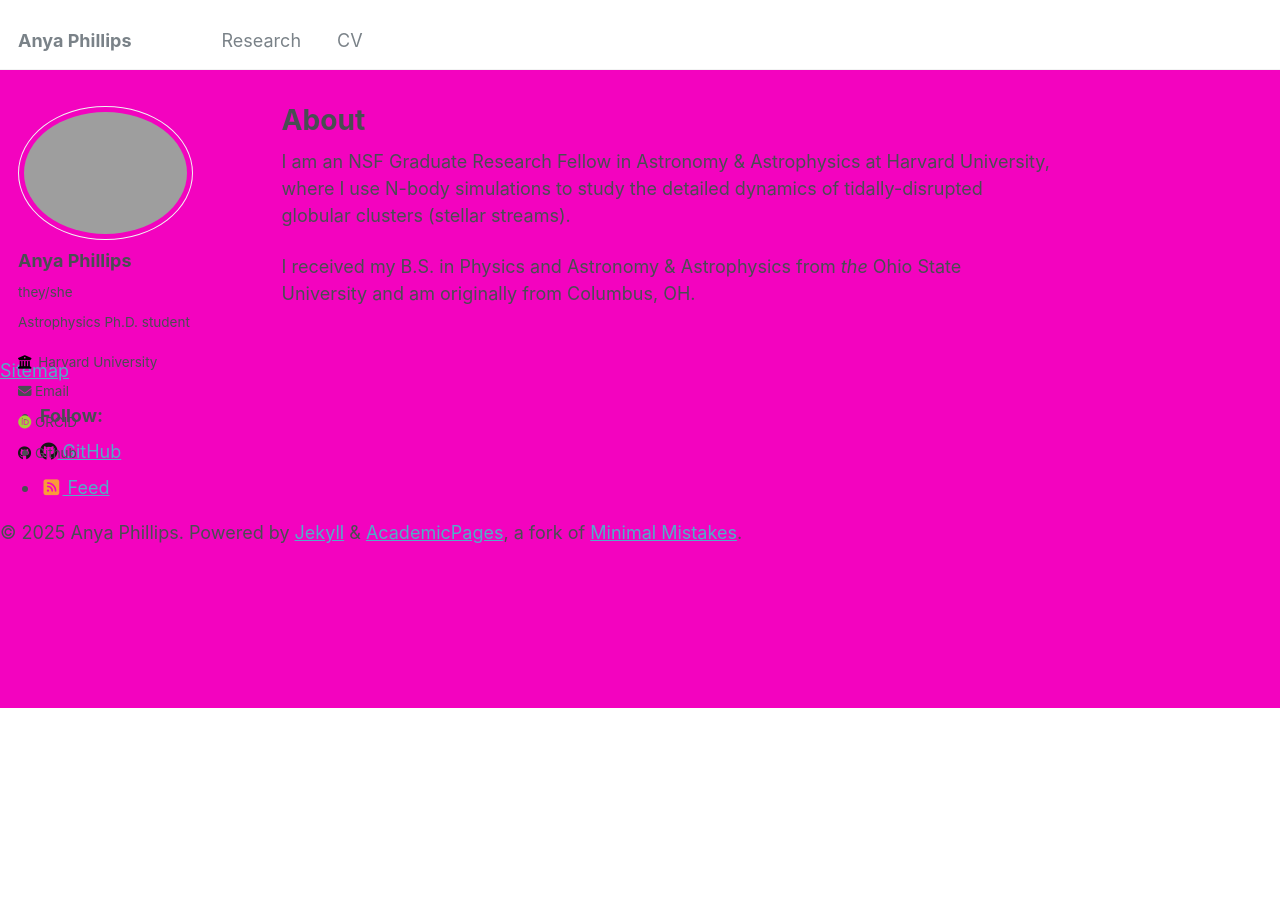
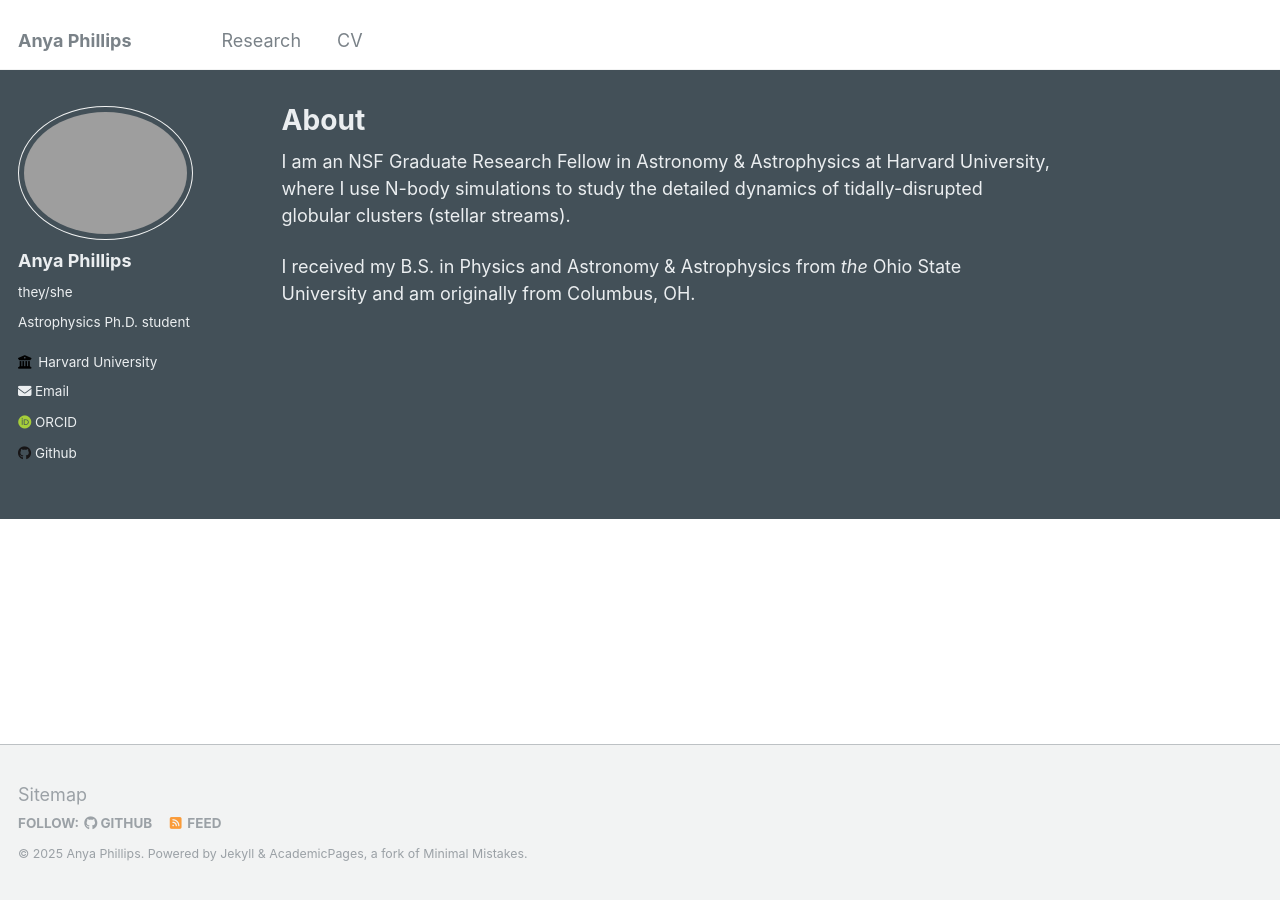
Before and after one commit to anya-m-phillips/anya-m-phillips.github.io, a Jekyll site: the page built from _pages/about.md, in a window 1280 px wide. Built offline with Jekyll 4.4.1, drawn with Linux system fonts in a browser that asks for light colours; some web fonts are replaced.

Commit message:
color change AGAIN

```diff
--- a/assets/css/main.scss
+++ b/assets/css/main.scss
@@ -25,7 +25,7 @@
 @import "notices";
 @import "masthead";
 @import "navigation";
-// @import "footer";
+@import "footer";
 @import "syntax";
 
 @import "forms";
@@ -41,16 +41,17 @@
 @import "print";
 
 body {
-  background-color:rgb(243, 3, 191);
+  background-color:#435058;
+  color:#ebeef0;
 }
 
 // site-header {
 //     background-color:rgb(103, 3, 243) !important;
 // }
 
-site-footer {
-    background-color:rgb(3, 55, 243) !important;
-}
+// site-footer {
+//     background-color:rgb(3, 55, 243) !important;
+// }
 
 // navbar {
 //     background-color: rgb(239, 243, 3) !important;
```
